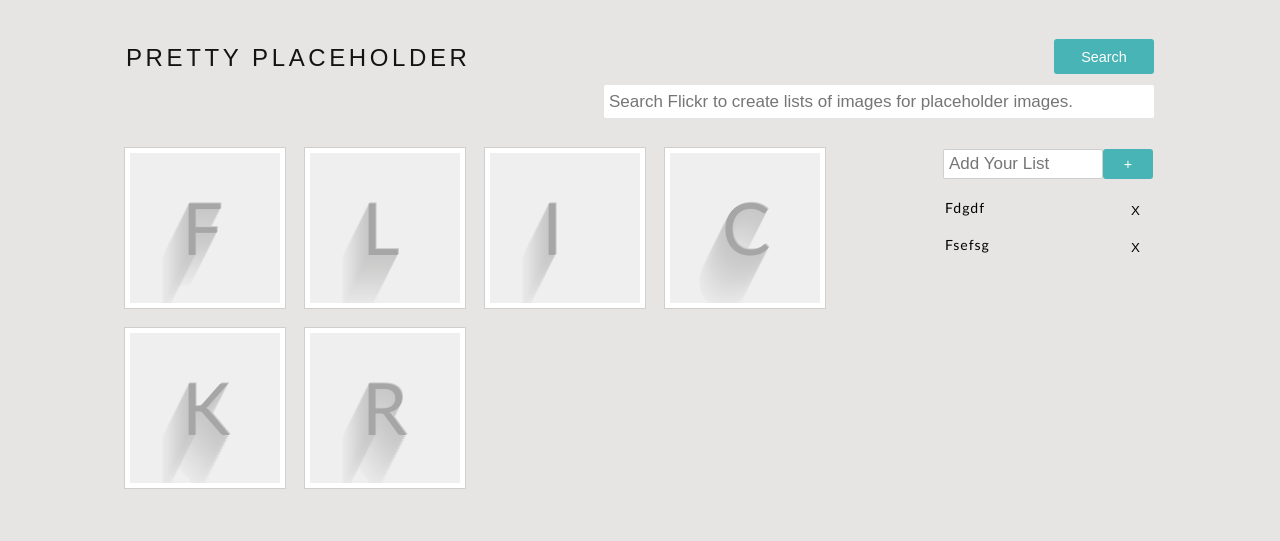
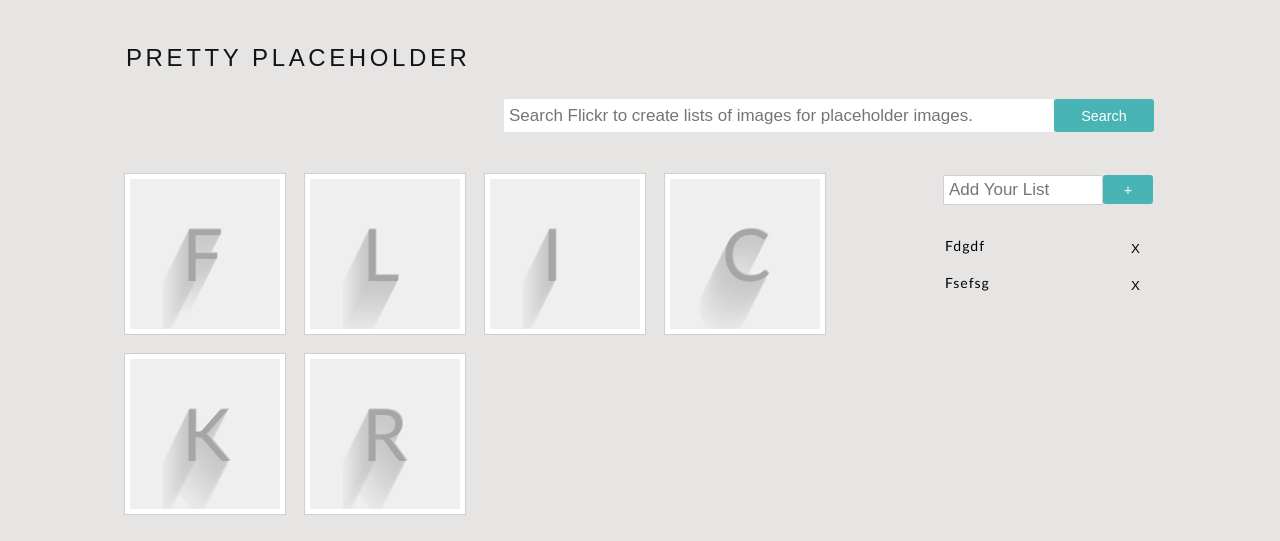
Before and after one commit to karina-bea/pretty-placeholder, a PHP site: page / in a window 1280 px wide. Shown: the top 541 px of the page. Run offline with PHP 8.4, Linux system fonts and the light colour scheme; data comes from the database, SQL or seed files in the repository; data that the repository does not hold is empty; some libraries are stand-ins or nearby versions.

Commit message:
Tab index and small tweaks

```diff
--- a/gallery.css
+++ b/gallery.css
@@ -27,7 +27,7 @@
 -webkit-border-radius: 3px;
 color: white;
 text-shadow: 1px 1px 2px #48b4b5;
-height: 35px;
+height: 33px;
 padding: 5px;
 width: 100px;
 font-size: 1.2em;
@@ -37,10 +37,11 @@
 cursor: pointer;
 }
 
+#searchform {display: inline-block; float: right;}
 
 .search-btn:focus, .add-btn:focus {outline: none; border:none; background: #9BC7C7;}
 
-.add-btn{border: none; outline: none; width:50px; height: 30px; float:none;}
+.add-btn{border: none; outline: none; width:50px; height: 29px; float:none;}
 
 header {margin-top:20px; margin-bottom:20px; float:left;}
 
--- a/gallery.js
+++ b/gallery.js
@@ -1,30 +1,30 @@
 $(function() {
-    $("#group_items_panel").sortable({
-        opacity: 0.6,
-        cursor: 'move',
-        update: function() {
-            if($('.act').attr('id') != 'all_gallery'){
+    // $("#group_items_panel").sortable({
+    //     opacity: 0.6,
+    //     cursor: 'move',
+    //     update: function() {
+    //         if($('.act').attr('id') != 'all_gallery'){
 
-            }
-            var selected_ids = '';
-            $(".item_box").each(function() {
-                selected_ids += $(this).attr("id")+"-";
-            });
+    //         }
+    //         var selected_ids = '';
+    //         $(".item_box").each(function() {
+    //             selected_ids += $(this).attr("id")+"-";
+    //         });
 
-            var data = {
-                action: 'update_gallery',
-                image_list: selected_ids,
-                gallery_id : $('.act').attr('id')
-            };
-            $.ajax({
-                type: "POST",
-                url: "ajax.php",
-                data:data,
-                success: function(res) {
-                }
-            });
-        }
-    });
+    //         var data = {
+    //             action: 'update_gallery',
+    //             image_list: selected_ids,
+    //             gallery_id : $('.act').attr('id')
+    //         };
+    //         $.ajax({
+    //             type: "POST",
+    //             url: "ajax.php",
+    //             data:data,
+    //             success: function(res) {
+    //             }
+    //         });
+    //     }
+    // });
 
 });
 
@@ -125,7 +125,7 @@
                 if(res == 'invalid'){
                     alert("Group Already Exists");
                 }else{
-                    $('#group_list').append("<div class='group_item' id='"+res+"' >"+ $('#group_name').val() +"</div>");
+                    $('#group_list').append("<div class='group_item' id='"+res+"' >"+ $('#group_name').val() +" <input alt='close'type='button' class='closebtn' onclick='delete_group()' value='X' /></div>");
                     $('.tick_image').remove();
                     $('#group_name').val('');
                 }
--- a/index.php
+++ b/index.php
@@ -52,6 +52,7 @@
         </script>
 
 
+
     </head>
 
     <div id='group_container'>
@@ -59,8 +60,17 @@
         <div id='group_panel'>
             <header>
            <h1>Pretty Placeholder</h2>
-            <input class="search-btn" type="button" value="Search" onclick="getUserInformation()">
-            <input id="usernameInput" type="text" placeholder="Search Flickr to create lists of images for placeholder images.">
+            <form id="searchform">
+                <input class="search-btn"  tabindex="2" type="button" value="Search" onclick="getUserInformation()">
+                <input id="usernameInput" autofocus type="text" tabindex="1" placeholder="Search Flickr to create lists of images for placeholder images.">
+            </form>
+        <script>
+        $('#searchform').submit(function(event){
+            event.preventDefault();
+            console.log("Search form");
+            getUserInformation();
+        })
+        </script>
         </header>
 
 
@@ -93,8 +103,9 @@
         </div>
         <div id="group_list">
 
-        <input type="text" id="group_name"  class="add-input"placeholder="Add Your List"><input type="button" class="add-btn"id="group_creation" value="+" onclick="group_elements()">
-
+            <form>
+        <input type="text" id="group_name" tabindex="3" class="add-input"placeholder="Add Your List"><input type="button" tabindex="4" class="add-btn"id="group_creation" value="+" onclick="group_elements()">
+          </form>
 
 <!--             <div class='group_item act' id='new_gallery' >New</div> -->
 <!-- <div class='group_item' id='all_gallery' >All</div> -->
```
